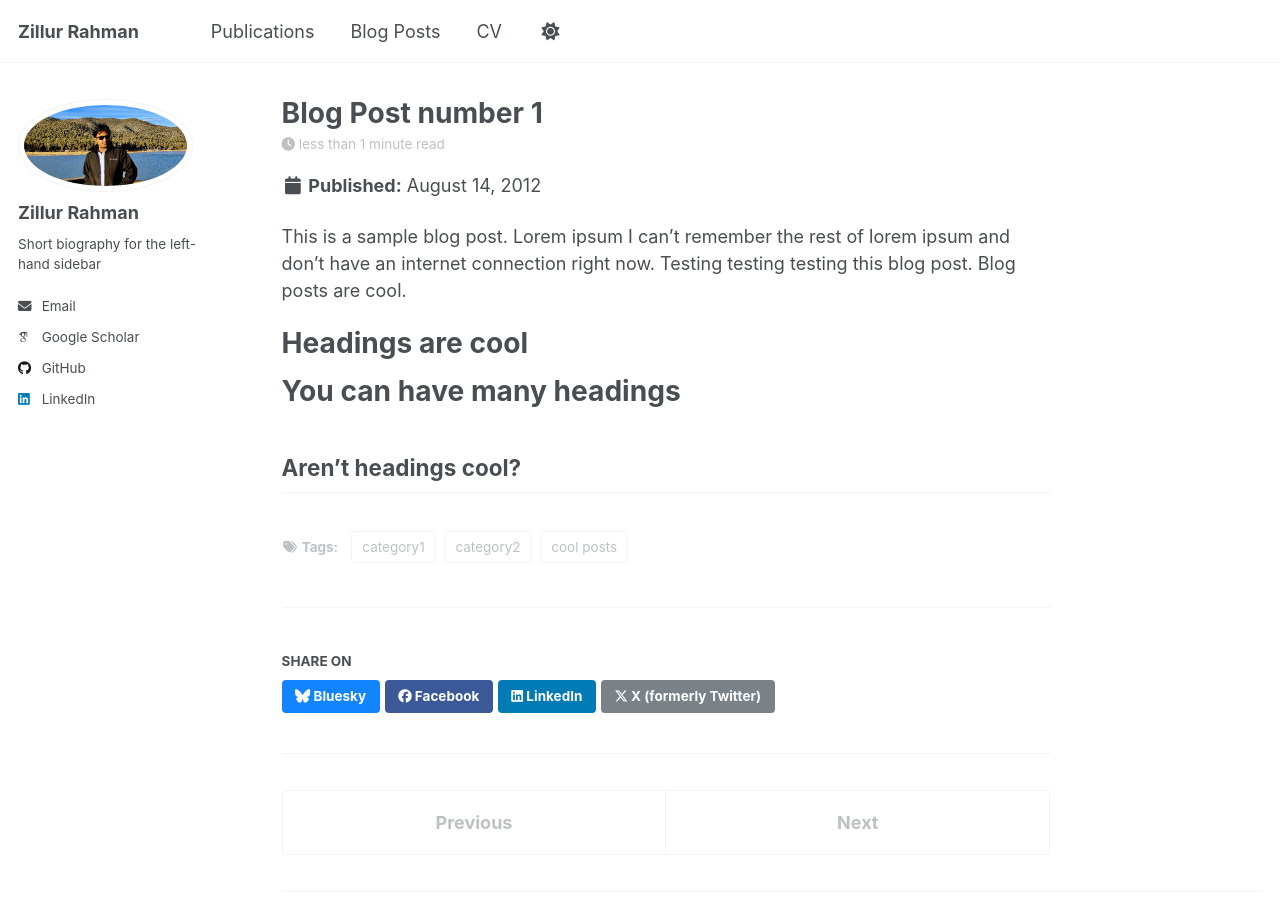
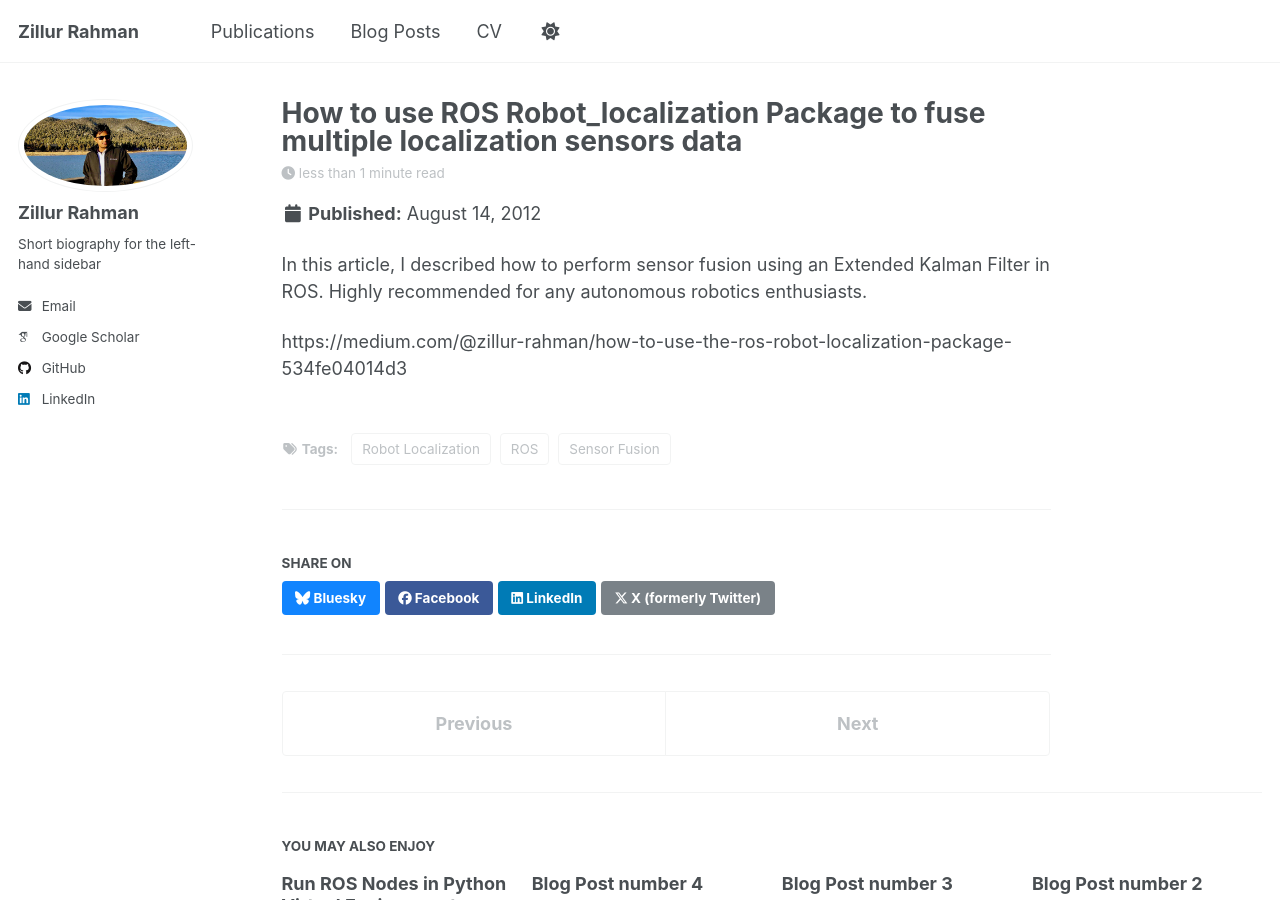
Before and after one commit to zillur01/zillur.github.io, a Jekyll site: the page built from _posts/2012-08-14-blog-post-1.md, in a window 1280 px wide and 900 px high. Built offline with Jekyll 4.4.1, drawn with Linux system fonts in a browser that asks for light colours; some web fonts are replaced; a script that is not in the unit is left out; a file with an impossible date is left out.

Commit message:
Update 2012-08-14-blog-post-1.md

```diff
--- a/_posts/2012-08-14-blog-post-1.md
+++ b/_posts/2012-08-14-blog-post-1.md
@@ -1,20 +1,12 @@
 ---
-title: 'Blog Post number 1'
-date: 2012-08-14
+title: 'How to use ROS Robot_localization Package to fuse multiple localization sensors data'
 permalink: /posts/2012/08/blog-post-1/
 tags:
-  - cool posts
-  - category1
-  - category2
+  - ROS
+  - Robot Localization
+  - Sensor Fusion
 ---
 
-This is a sample blog post. Lorem ipsum I can't remember the rest of lorem ipsum and don't have an internet connection right now. Testing testing testing this blog post. Blog posts are cool.
+In this article, I described how to perform sensor fusion using an Extended Kalman Filter in ROS. Highly recommended for any autonomous robotics enthusiasts.
 
-Headings are cool
-======
-
-You can have many headings
-======
-
-Aren't headings cool?
-------
+https://medium.com/@zillur-rahman/how-to-use-the-ros-robot-localization-package-534fe04014d3
```
